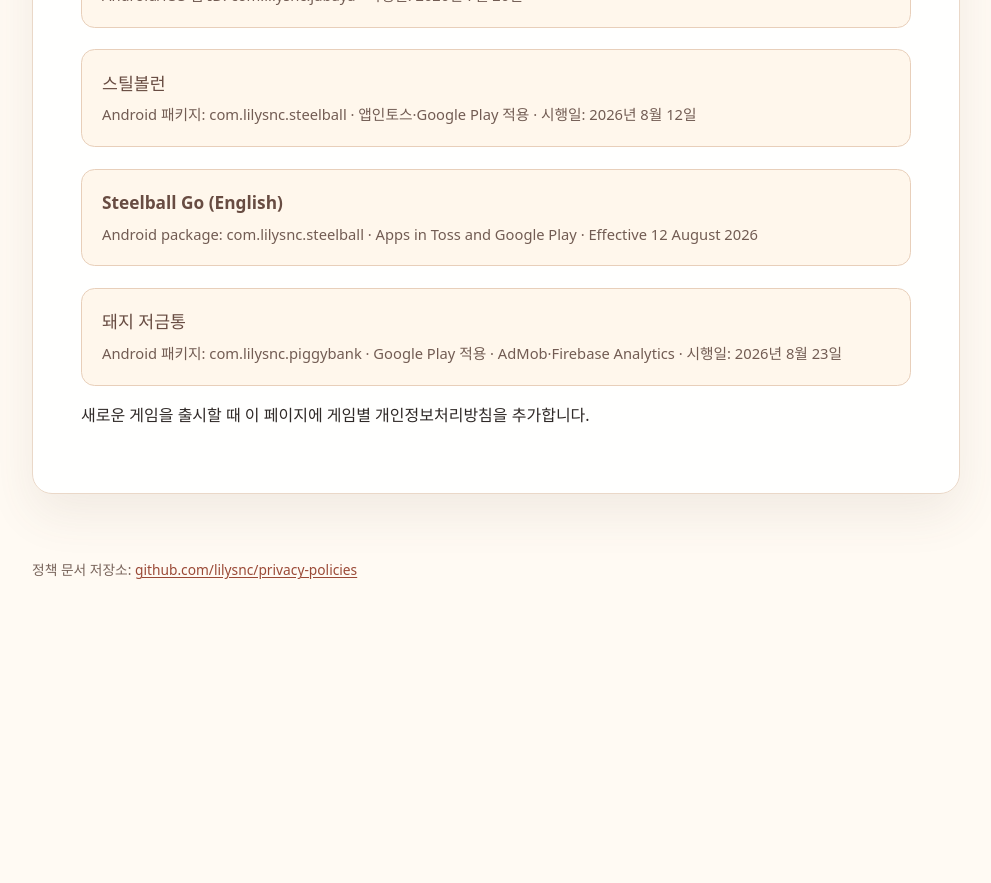
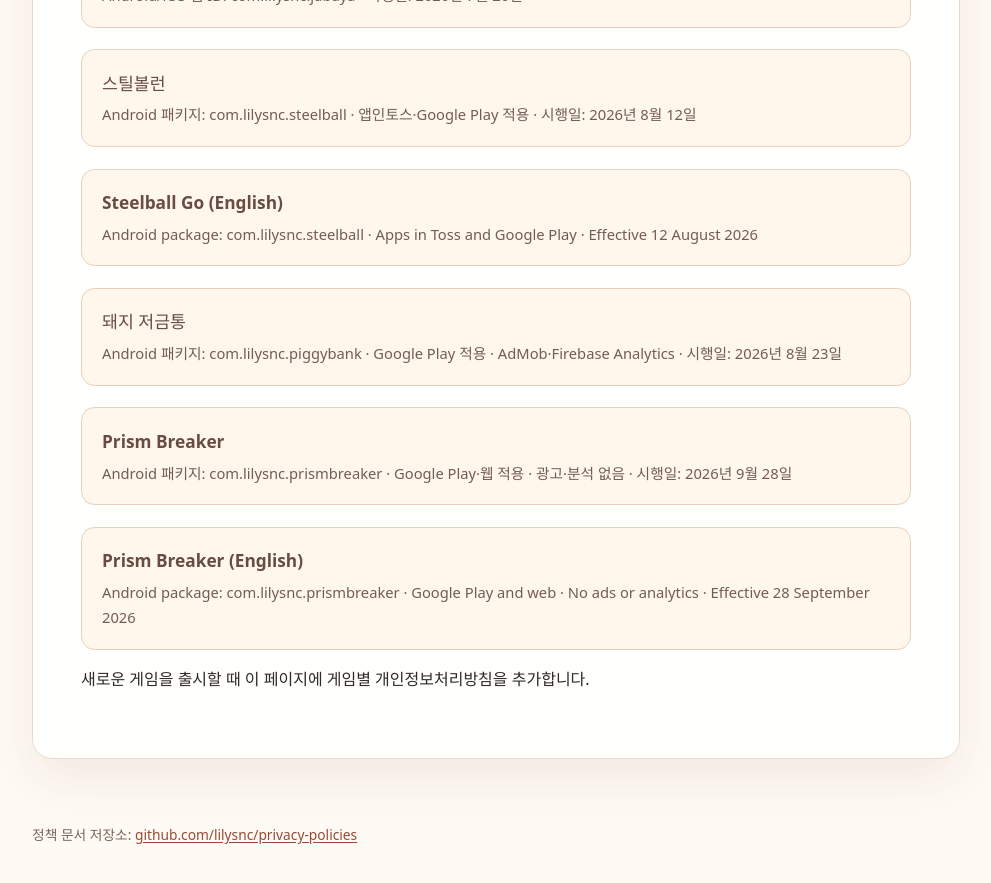
Before and after one commit to lilysnc/privacy-policies, a Jekyll site: the page built from index.md, in a window 1280 px wide and 900 px high, scrolled down 845 px. Shown: the top 883 px of the window, without its empty margins (144-1135 px from the left). Built offline with Jekyll 4.4.1, drawn with Linux system fonts in a browser that asks for light colours; before the commit the page ends 1481 px from its top, so only the background shows below that.

Commit message:
prism-breaker: add privacy policy (ko/en) for the ads-free, analytics-free Google Play and web build

```diff
--- a/index.md
+++ b/index.md
@@ -58,6 +58,18 @@ permalink: /
       <span>Android 패키지: com.lilysnc.piggybank · Google Play 적용 · AdMob·Firebase Analytics · 시행일: 2026년 8월 23일</span>
     </a>
   </li>
+  <li>
+    <a class="policy-card" href="{{ '/prism-breaker/' | relative_url }}">
+      <strong>Prism Breaker</strong>
+      <span>Android 패키지: com.lilysnc.prismbreaker · Google Play·웹 적용 · 광고·분석 없음 · 시행일: 2026년 9월 28일</span>
+    </a>
+  </li>
+  <li>
+    <a class="policy-card" href="{{ '/prism-breaker/en/' | relative_url }}">
+      <strong>Prism Breaker (English)</strong>
+      <span>Android package: com.lilysnc.prismbreaker · Google Play and web · No ads or analytics · Effective 28 September 2026</span>
+    </a>
+  </li>
 </ul>
 
 새로운 게임을 출시할 때 이 페이지에 게임별 개인정보처리방침을 추가합니다.
```
Also changed, not shown: prism-breaker/en/index.md (added, +71 -0 lines), prism-breaker/index.md (added, +68 -0 lines), README.md.
